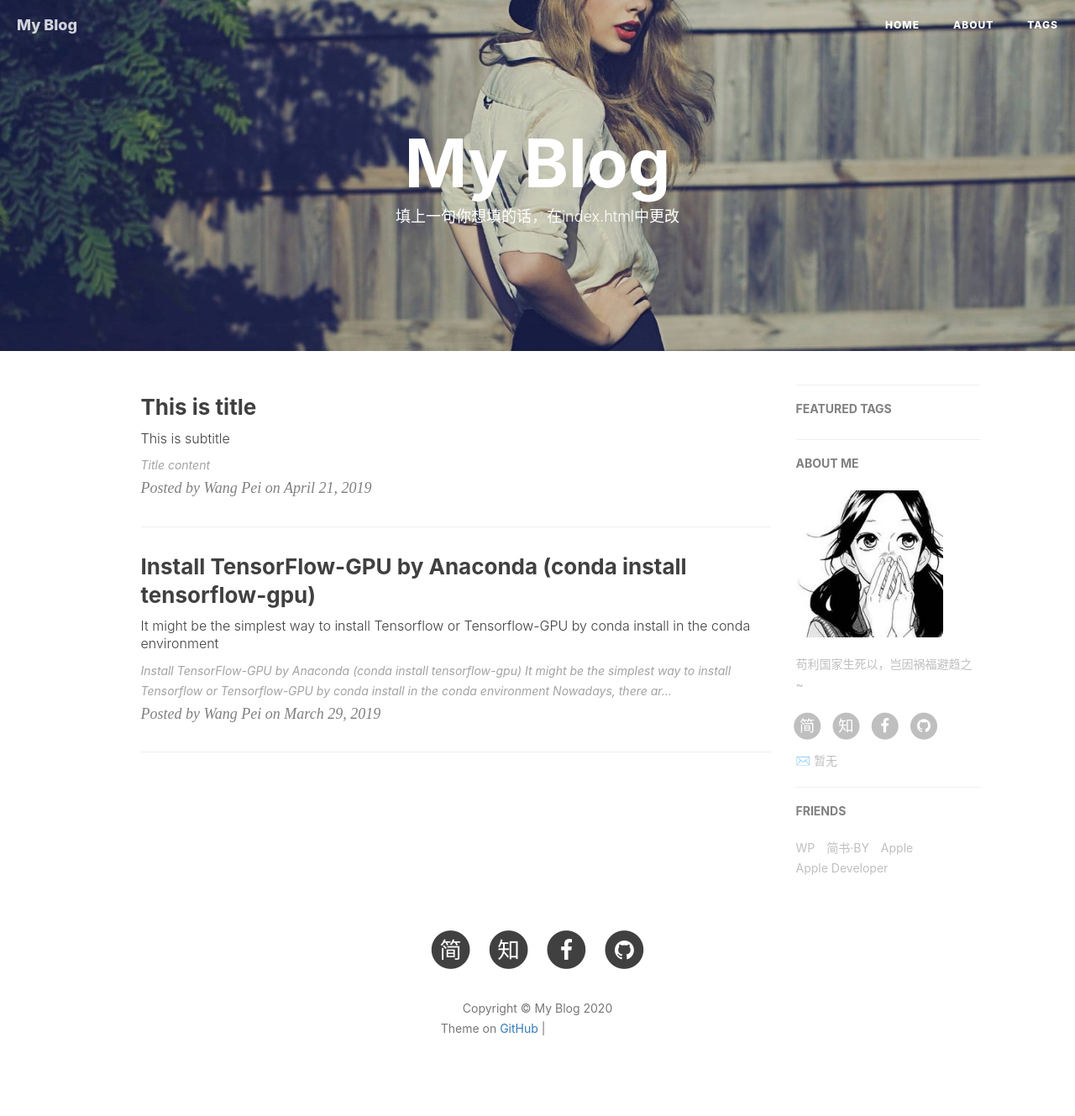
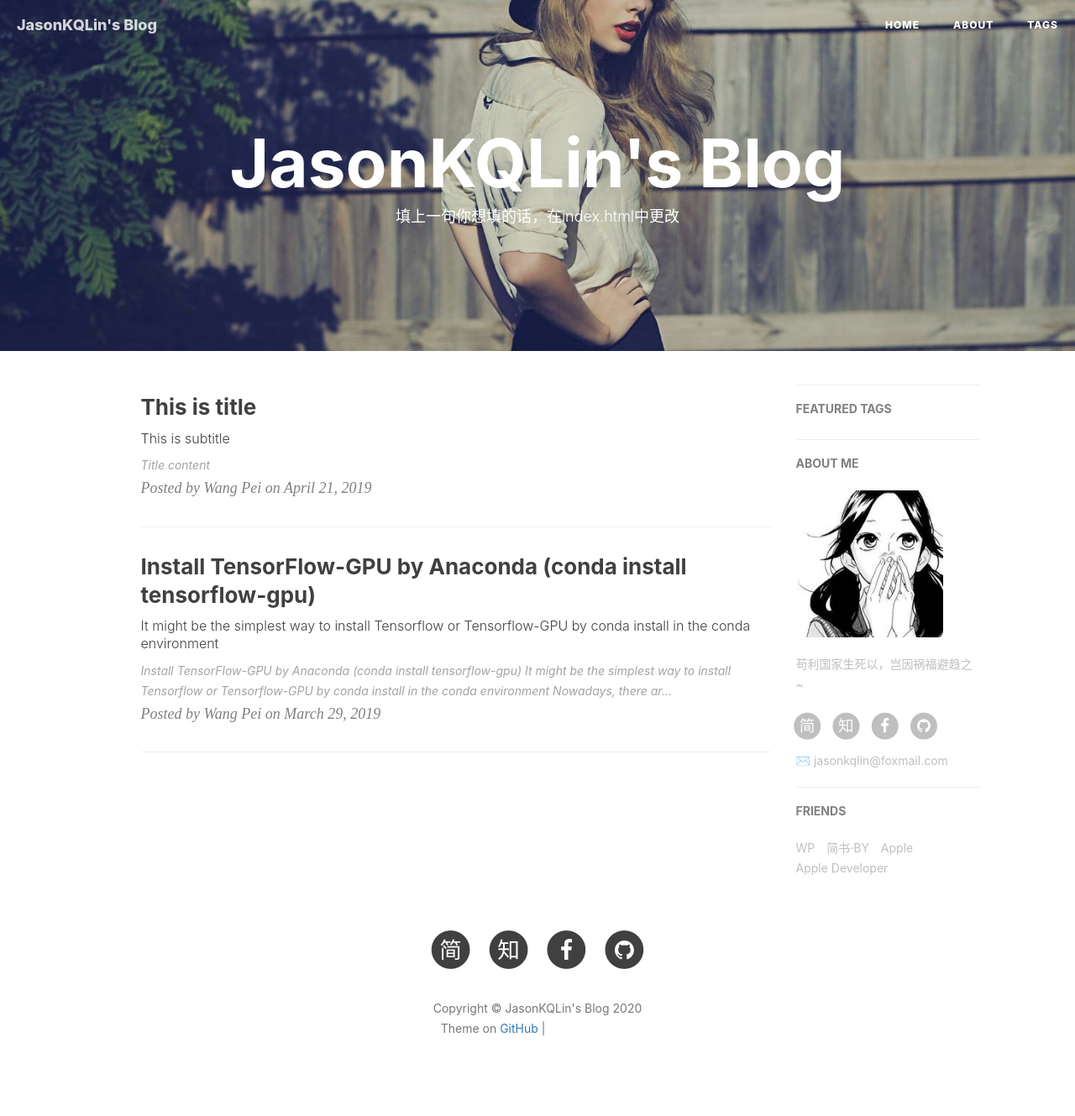
Before and after one commit to Jasonlinchina/bioinfo.github.com, a Jekyll site: the page built from index.html, in a window 1280 px wide. Shown: the whole page at 84% size. Built offline with Jekyll 4.4.1, drawn with Linux system fonts in a browser that asks for light colours; nearby versions of some CDN libraries; the list of posts is cut into pages by our own code; comment, search, counter and statistics services are not loaded; some of the changed lines change nothing that is shown; grey boxes are pictures that could not be loaded.

Commit message:
Update _config.yml

```diff
--- a/_config.yml
+++ b/_config.yml
@@ -1,10 +1,10 @@
 # Site settings
-title: My Blog
+title: JasonKQLin's Blog
 SEOTitle: 我的博客 | My Blog
 header-img: img/post-bg-desk.jpg
-email: 暂无
-description: "写一句你想写的话"
-keyword: "我的博客"
+email: jasonkqlin@foxmail.com
+description: "无善无恶心之体，有善有恶意之动。知善知恶是良知，为善去恶是格物。"
+keyword: "生物信息学，生物统计学，大数据，人工智能，机器学习，深度学习"
 url: "http://name.github.io"          # your host, for absolute URL
 baseurl: ""      # for example, '/blog' if your blog hosted on 'host/blog'
 github_repo: "https://github.com/name/name.github.io.git" # you code repository
```
